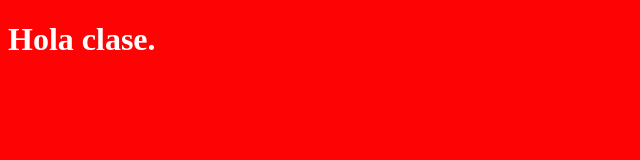
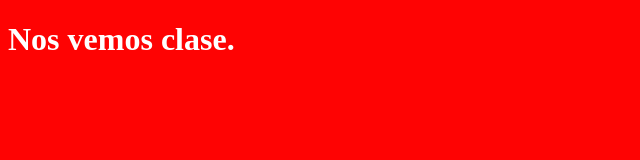
Before and after one commit to Lobos-Alamedas/Hola_Clase_02, a plain HTML site: page index.html in a window 1280 px wide. Shown: the whole page, without its empty margins (0-640 px from the left). Drawn offline with Linux system fonts and the light colour scheme.

Commit message:
Update index.html

```diff
--- a/index.html
+++ b/index.html
@@ -14,7 +14,7 @@
 
     <body>
 
-        <h1>Hola clase.</h1>
+        <h1>Nos vemos clase.</h1>
 
     </body>
 
```
